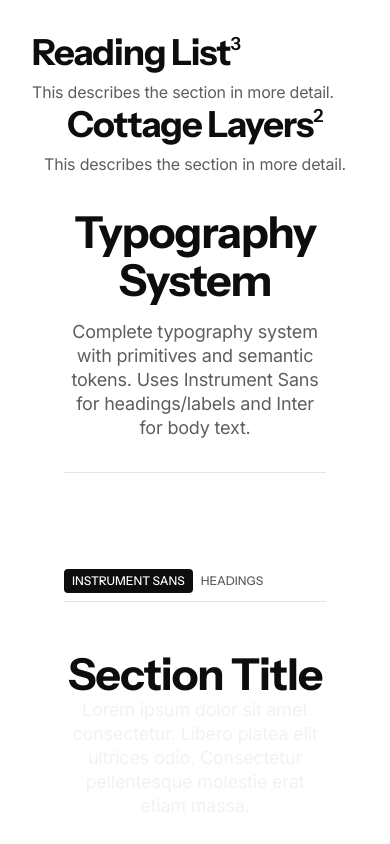
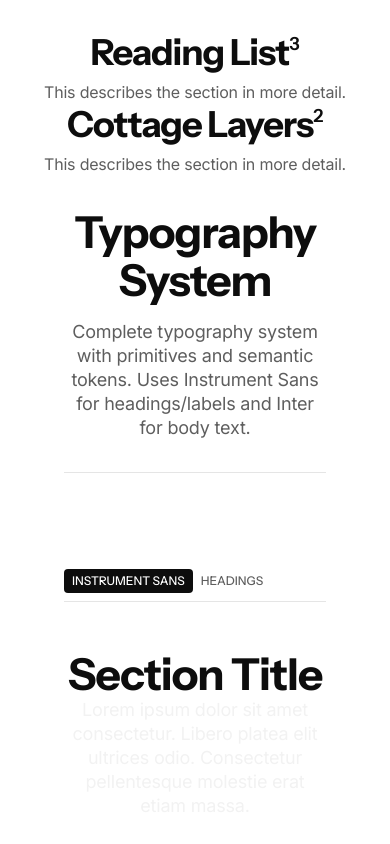
Before and after one commit to barthkosi/vite-template-with-semantic-styling, a React (Vite) app: page / in a window 390 px wide. Shown: the top 844 px of the page. Built offline with nearby package versions, Linux system fonts and the light colour scheme.

Commit message:
Update InfoBlock layout for responsive alignment
Refactored InfoBlock to use center alignment and text centering on smaller screens, switching to left alignment on larger screens. This improves the component's responsiveness and visual consistency across different device sizes.

```diff
--- a/src/components/InfoBlock.tsx
+++ b/src/components/InfoBlock.tsx
@@ -6,8 +6,21 @@ type InfoBlockProps = {
 
 export default function InfoBlock({ title, number, description }: InfoBlockProps) {
   return (
-      <div className="flex flex-col items-start gap-2">
-        <div className="flex items-start gap-0">
+    <div
+      className="
+        flex flex-col
+        items-center text-center
+        lg:items-start md:text-left
+        gap-2
+      "
+    >
+      <div
+        className="
+          flex items-start gap-0
+          justify-center
+          lg:justify-start
+        "
+      >
         <h2>{title}</h2>
         <span className="h6 text-[var(--content-primary)]">{number}</span>
       </div>
```
Lines whose indentation alone changed are shown as unchanged.
